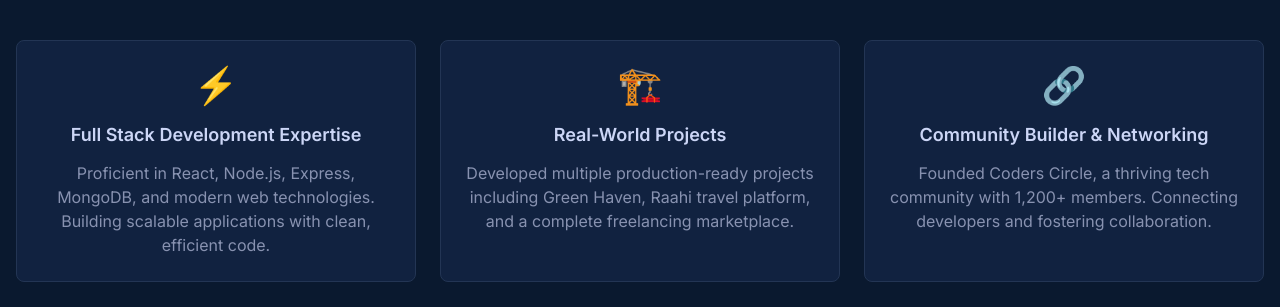
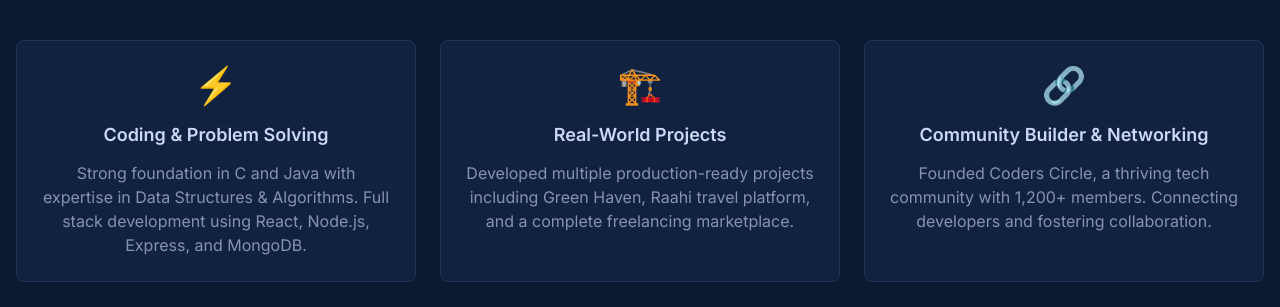
Before and after one commit to dharmop123-png/portfolio-website, a React (Vite) app: page / in a window 1280 px wide. Shown: the part 2040-2347 px from the top of the page. Built offline with nearby package versions, Linux system fonts and the light colour scheme.

Commit message:
Update: Add C, Java, and DSA problem-solving skills to first card

```diff
--- a/src/components/Skills.jsx
+++ b/src/components/Skills.jsx
@@ -177,8 +177,8 @@ const Skills = () => {
             {[
               {
                 icon: "⚡",
-                title: "Full Stack Development Expertise",
-                description: "Proficient in React, Node.js, Express, MongoDB, and modern web technologies. Building scalable applications with clean, efficient code."
+                title: "Coding & Problem Solving",
+                description: "Strong foundation in C and Java with expertise in Data Structures & Algorithms. Full stack development using React, Node.js, Express, and MongoDB."
               },
               {
                 icon: "🏗️",
```
